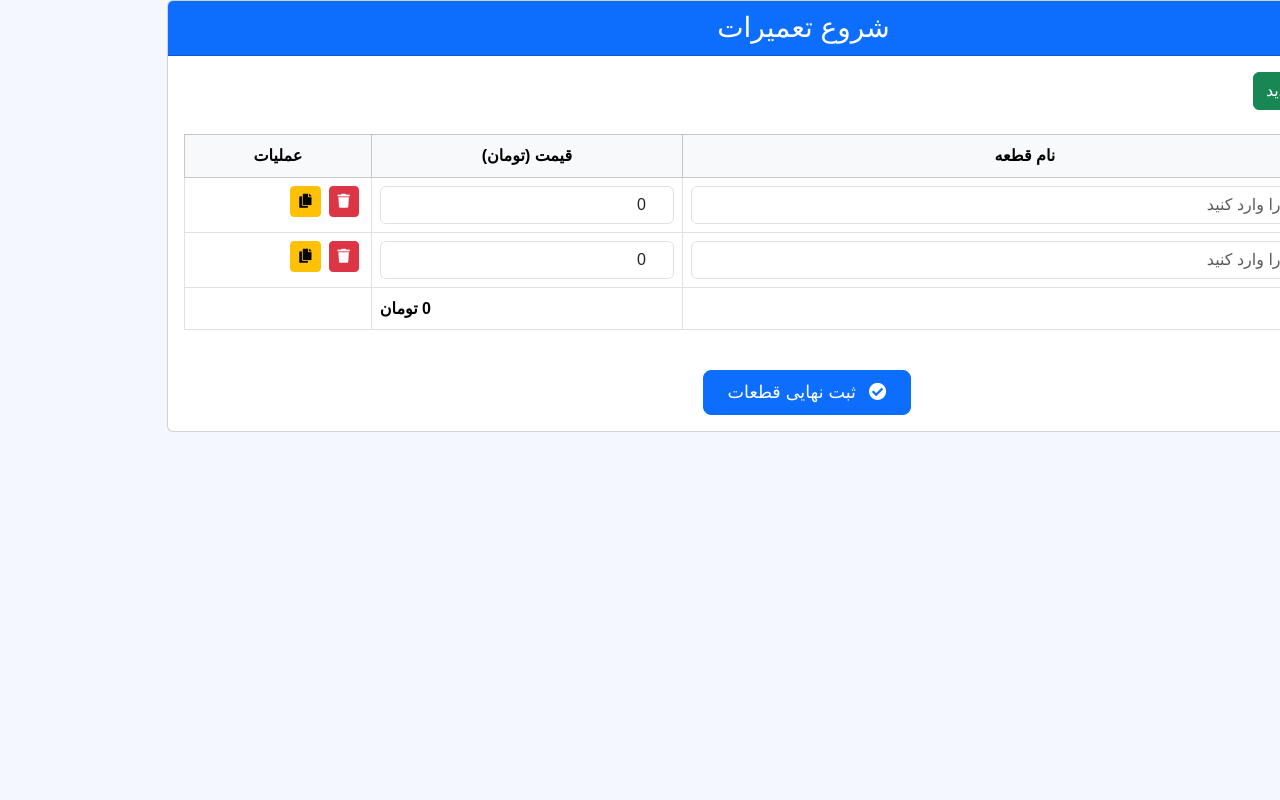
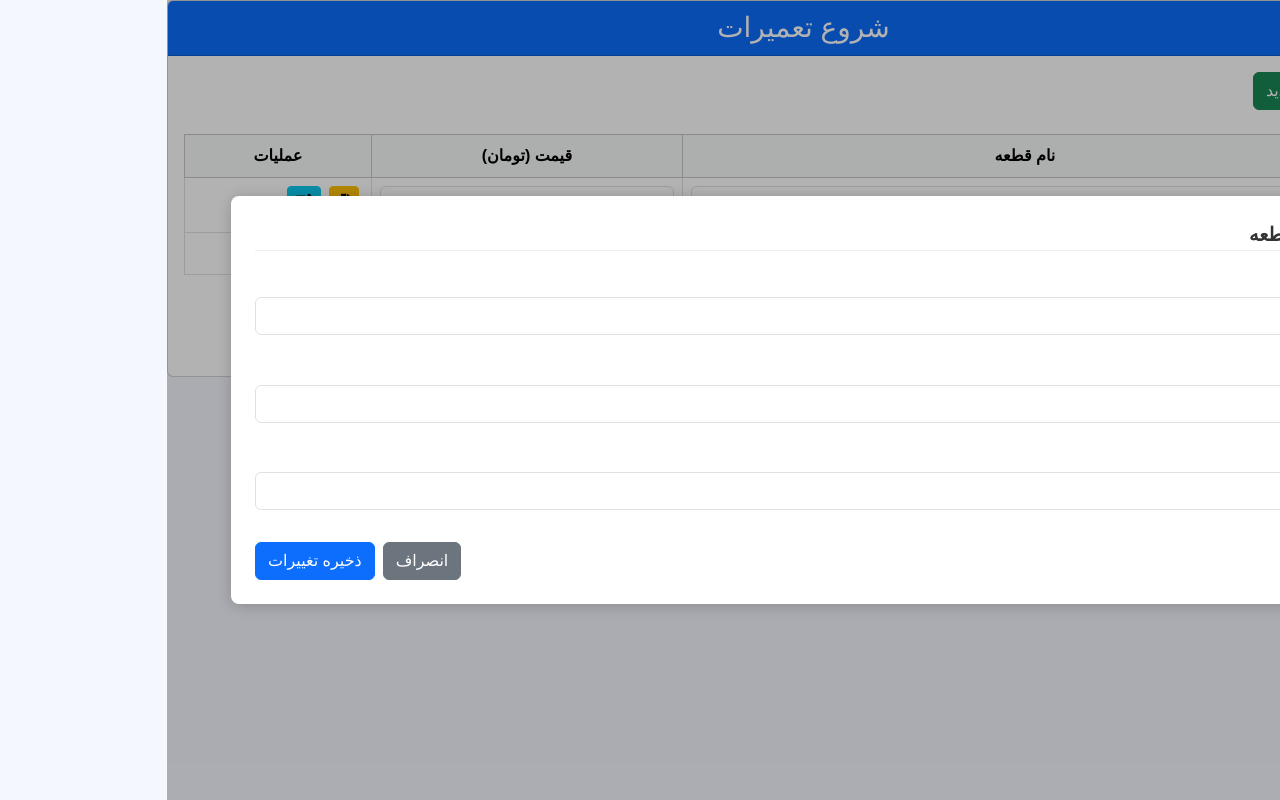
Before and after one commit to GabrielSamaa/Golden_Plam_Repairs_FrontEnd, a Nuxt app: page /repairman/start_repairs in a window 1280 px wide. Both pictures are taken after a click on the button 138 px from the left and 201 px from the top of the page. Built offline with nearby package versions, Linux system fonts and the light colour scheme; a web font is replaced by a local one.

Commit message:
connect update,delete at repairman page start

```diff
--- a/pages/repairman/start_repairs.vue
+++ b/pages/repairman/start_repairs.vue
@@ -79,18 +79,31 @@
                     >
                   </td>
                   <td>
-                    <button
+                    <!-- <button
                       class="btn btn-sm btn-danger mx-1"
                       @click="removePart(index)"
-                      :disabled="parts.length <= 1"
-                    >
+                      :disabled="parts.length <= 1" -->
+                    <!-- >
                       <i class="fas fa-trash"></i>
-                    </button>
+                    </button> -->
                     <button
                       class="btn btn-sm btn-warning mx-1"
                       @click="duplicatePart(index)"
                     >
                       <i class="fas fa-copy"></i>
+                    </button>
+                    <button
+                      class="btn btn-sm btn-info mx-1"
+                      @click="openEditModal(index)"
+                    >
+                      <i class="fas fa-edit"></i>
+                    </button>
+                    <button
+                      class="btn btn-sm btn-outline-danger mx-1"
+                      @click="deletePartFromDB(index)"
+                      v-if="part.id"
+                    >
+                      <i class="fas fa-trash-alt"></i>
                     </button>
                   </td>
                 </tr>
@@ -114,6 +127,33 @@
         </div>
       </div>
     </div>
+  <!-- مدال ویرایش قطعه -->
+  <div v-if="showEditModal" class="modal-backdrop">
+    <div class="modal-content">
+      <div class="modal-header">
+        <h5 class="modal-title">ویرایش قطعه</h5>
+        <button type="button" class="btn-close" @click="closeEditModal"></button>
+      </div>
+      <div class="modal-body">
+        <div class="mb-3">
+          <label class="form-label">نام قطعه</label>
+          <input type="text" class="form-control" v-model="editPartData.description">
+        </div>
+        <div class="mb-3">
+          <label class="form-label">قیمت</label>
+          <input type="number" class="form-control" v-model="editPartData.price">
+        </div>
+        <div class="mb-3">
+          <label class="form-label">دسته‌بندی</label>
+          <input type="number" class="form-control" v-model="editPartData.category_id">
+        </div>
+      </div>
+      <div class="modal-footer">
+        <button class="btn btn-secondary" @click="closeEditModal">انصراف</button>
+        <button class="btn btn-primary" @click="submitEditPart">ذخیره تغییرات</button>
+      </div>
+    </div>
+  </div>
   </template>
 
   <script setup>
@@ -126,6 +166,9 @@
   const repairInfo = ref(null)
   const showSuggestionList = ref(-1)
   const filteredParts = ref([])
+  const showEditModal = ref(false)
+  const editPartIndex = ref(null)
+  const editPartData = ref({ id: null, description: '', price: 0, category_id: 1 })
 
   // لیست قطعات
   const parts = ref([
@@ -140,19 +183,26 @@
   })
 
   // بارگذاری اطلاعات تعمیر
-  onMounted(() => {
+  onMounted(async () => {
     const repairId = route.query.id
     if (repairId) {
       const repairs = JSON.parse(localStorage.getItem('receptions') || '[]')
       repairInfo.value = repairs.find(r => r.id === Number(repairId))
-
-      // بارگذاری قطعات ذخیره شده برای این تعمیر
-      const savedParts = localStorage.getItem(`repair_parts_${repairId}`)
-      if (savedParts) {
-        parts.value = JSON.parse(savedParts)
-      }
+      await fetchPartsFromDB(repairId)
     }
   })
+
+  const fetchPartsFromDB = async (repairId) => {
+    try {
+      const { $axios } = useNuxtApp()
+      const response = await $axios.get('/device/description', { params: { device_id: repairId } })
+      parts.value = Array.isArray(response.data)
+        ? response.data.map(part => ({ ...part, name: part.description }))
+        : []
+    } catch (e) {
+      parts.value = []
+    }
+  }
 
   // بارگذاری قطعات پیشنهادی از localStorage
   const savedParts = computed(() => {
@@ -252,6 +302,57 @@
     // چون از computed استفاده کردیم، نیاز به اجرای دستی نیست
   }
 
+  const openEditModal = (index) => {
+    const part = parts.value[index]
+    editPartIndex.value = index
+    editPartData.value = {
+      id: part.id,
+      description: part.name || part.description || '',
+      price: part.price,
+      category_id: part.category_id || repairInfo.value?.category_id || 1
+    }
+    showEditModal.value = true
+  }
+  const closeEditModal = () => {
+    showEditModal.value = false
+  }
+  const submitEditPart = async () => {
+    const { id, description, price, category_id } = editPartData.value
+    if (!id) {
+      alert('شناسه قطعه نامعتبر است')
+      return
+    }
+    try {
+      const { $axios } = useNuxtApp()
+      await $axios.put(`/device/description/${id}`, {
+        description,
+        price: Number(price),
+        category_id: Number(category_id)
+      })
+      alert('قطعه با موفقیت ویرایش شد')
+      closeEditModal()
+      await fetchPartsFromDB(route.query.id)
+    } catch (error) {
+      alert('خطا در ویرایش قطعه: ' + (error?.response?.data?.message || error.message))
+    }
+  }
+  const deletePartFromDB = async (index) => {
+    const part = parts.value[index]
+    if (!part.id) {
+      alert('شناسه قطعه نامعتبر است')
+      return
+    }
+    if (!confirm('آیا از حذف این قطعه مطمئن هستید؟')) return
+    try {
+      const { $axios } = useNuxtApp()
+      await $axios.delete(`/device/description/${part.id}`)
+      alert('قطعه با موفقیت حذف شد')
+      await fetchPartsFromDB(route.query.id)
+    } catch (error) {
+      alert('خطا در حذف قطعه: ' + (error?.response?.data?.message || error.message))
+    }
+  }
+
   // ثبت نهایی قطعات
   const submitParts = async () => {
     // اعتبارسنجی
@@ -277,23 +378,23 @@
 
     try {
       const { $axios } = useNuxtApp()
-      // ارسال هر قطعه به صورت جداگانه
+      // فقط قطعات جدید (بدون id) را ثبت کن
       for (const part of parts.value) {
-        await $axios.post('/device/description', {
-          description: part.name, // یا اگر توضیح جدا داری، آن را بگذار
-          price: Number(part.price),
-          category_id: categoryId
-        })
+        if (!part.id) {
+          await $axios.post('/device/description', {
+            description: part.name,
+            price: Number(part.price),
+            category_id: categoryId
+          })
+        }
       }
-      alert('قطعات با موفقیت در دیتابیس ذخیره شدند')
+      alert('قطعات جدید با موفقیت در دیتابیس ذخیره شدند')
+      await fetchPartsFromDB(repairId)
     } catch (error) {
       console.log('خطای کامل:', error?.response?.data)
       alert('خطا در ارتباط با سرور: ' + (error?.response?.data?.message || error.message))
       return
     }
-
-    // ذخیره قطعات در localStorage (در صورت نیاز)
-    localStorage.setItem(`repair_parts_${repairId}`, JSON.stringify(parts.value))
 
     // بازگشت به صفحه لیست تعمیرات
     router.push('/repairman/index_repairs')
@@ -411,4 +512,45 @@
   .position-relative {
     position: relative;
   }
+
+  .modal-backdrop {
+    position: fixed;
+    top: 0; left: 0; right: 0; bottom: 0;
+    background: rgba(0,0,0,0.3);
+    z-index: 2000;
+    display: flex;
+    align-items: center;
+    justify-content: center;
+  }
+  .modal-content {
+    background: #fff;
+    border-radius: 8px;
+    padding: 24px;
+    min-width: 320px;
+    max-width: 90vw;
+    box-shadow: 0 2px 16px rgba(0,0,0,0.2);
+  }
+  .modal-header {
+    display: flex;
+    justify-content: space-between;
+    align-items: center;
+    border-bottom: 1px solid #eee;
+    margin-bottom: 12px;
+  }
+  .modal-title {
+    font-size: 1.2rem;
+    font-weight: bold;
+  }
+  .modal-footer {
+    display: flex;
+    justify-content: flex-end;
+    gap: 8px;
+    margin-top: 16px;
+  }
+  .btn-close {
+    background: none;
+    border: none;
+    font-size: 1.2rem;
+    cursor: pointer;
+  }
   </style>
```
